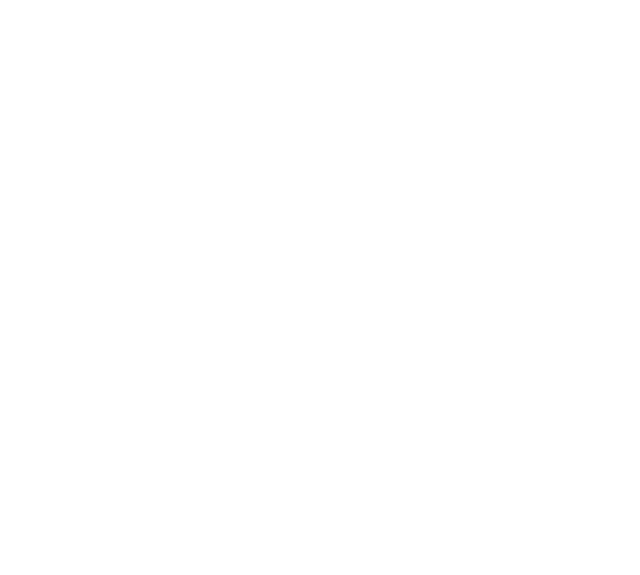
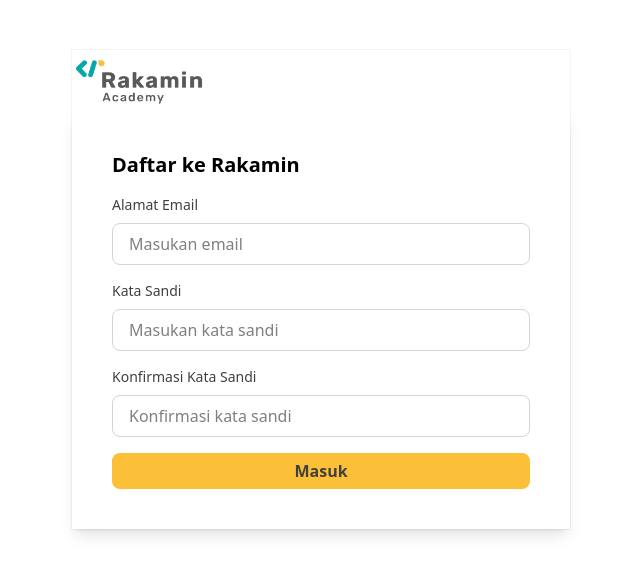
Before and after one commit to Rdhii/hiring-platform-v1, a React app: page /register in a window 1280 px wide. Before the commit this address had no page. Shown: the part 155-730 px from the top of the page, without its empty margins (319-959 px from the left). Built offline with nearby package versions, Linux system fonts and the light colour scheme; the HTML template or start-up script is replaced by a standard one.

Commit message:
add register page

```diff
--- a/src/App.jsx
+++ b/src/App.jsx
@@ -5,6 +5,7 @@
 import UserPage from './pages/UserPage'
 import Login from './components/login/Login'
 import Resume from './components/user/Resume'
+import Register from './components/login/Register'
 
 function App() {
   return (
@@ -15,6 +16,7 @@
         <Route path="/user" element={<UserPage />} />
         <Route path="/" element={<Login />} />
         <Route path="/resume" element={<Resume />} />
+        <Route path="/register" element={<Register />} />
       </Routes>
     </BrowserRouter>
   )
--- /dev/null
+++ b/src/components/login/Register.jsx
@@ -0,0 +1,54 @@
+import { useForm } from 'react-hook-form';
+import { yupResolver } from '@hookform/resolvers/yup';
+import * as yup from 'yup';
+
+const validationSchema = yup.object().shape({
+    email: yup.string().email('Email tidak valid').required('Email wajib disini'),
+    password: yup.string().min(8, 'Kata sandi salah').required('Kata sandi wajib disini'),
+    confirmPassword: yup.string().oneOf([yup.ref('password'), null], 'Kata sandi tidak cocok').required('Konfirmasi kata sandi wajib disini')
+})
+
+export default function Register() {
+
+    const { register, handleSubmit, formState: { errors } } = useForm({
+        resolver: yupResolver(validationSchema)
+    })
+
+    const onSubmit = (data) => {
+        console.log(data);
+    }
+
+  return (
+    <div className='my-51 flex justify-center'>
+        <div className='border border-gray-100 w-125'>
+            <img src="logo-rakamin.png" className='w-35' />
+            <div className='p-10 space-y-4 shadow-lg'>
+                <h1 className='text-xl font-semibold'>Daftar ke Rakamin</h1>
+                <div className='flex flex-col gap-2'>
+                    <label className='text-sm text-[#404040]'>Alamat Email</label>
+                    <input
+                    {...register('email')}
+                    placeholder='Masukan email' className='px-4 py-2 rounded-lg border border-gray-300' />
+                    {errors.email && <p className='text-red-500 text-sm'>{errors.email.message}</p>}
+                </div>
+                <div className='flex flex-col gap-2'>
+                    <label className='text-sm text-[#404040]'>Kata Sandi</label>
+                    <input
+                    {...register('password')}
+                    placeholder='Masukan kata sandi' className='px-4 py-2 rounded-lg border border-gray-300' />
+                    {errors.password && <p className='text-red-500 text-sm'>{errors.password.message}</p>}
+                </div>
+                <div className='flex flex-col gap-2'>
+                    <label className='text-sm text-[#404040]'>Konfirmasi Kata Sandi</label>
+                    <input
+                    {...register('confirmPassword')}
+                    placeholder='Konfirmasi kata sandi' className='px-4 py-2 rounded-lg border border-gray-300' />
+                    {errors.confirmPassword && <p className='text-red-500 text-sm'>{errors.confirmPassword.message}</p>}
+                </div>
+                <button onClick={handleSubmit(onSubmit)} className='bg-[#FBC037] text-[#404040] font-semibold w-full py-1.5 rounded-lg hover:cursor-pointer'>Masuk</button>
+            </div>
+
+        </div>
+    </div>
+  )
+}
```
